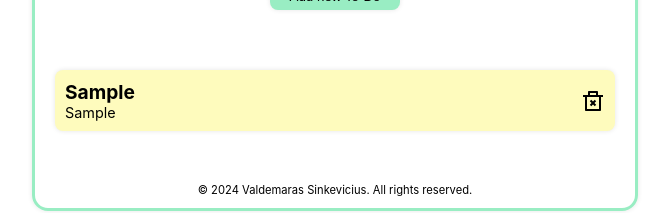
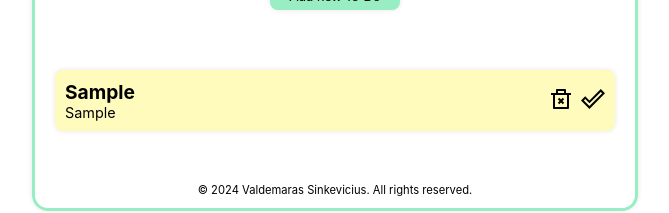
Before and after one commit to valsin132/TO-DO-APP, a React (Vite) app: page / in a window 1280 px wide. Both pictures are taken after typing "Sample", "Sample" into the empty fields and a click on the input "Add new To-Do". Shown: the part 291-504 px from the top of the page, without its empty margins (305-974 px from the left). Built offline with nearby package versions, Linux system fonts and the light colour scheme.

Commit message:
added complited icon and functionality

```diff
--- a/src/components/TaskDetails.jsx
+++ b/src/components/TaskDetails.jsx
@@ -1,21 +1,30 @@
 /* eslint-disable react/prop-types */
-import { useContext } from 'react';
+import { useContext, useState } from 'react';
 // import { ThemeContext } from '../contexts/ThemeContext';
 import { ToDoContext } from '../contexts/ToDoContext';
 import { RiDeleteBin2Line } from "react-icons/ri";
+import { MdOutlineDoneOutline } from "react-icons/md";
 
 const TaskDetails = ({task}) => {
+    const [completed, setCompleted] = useState(false);
     const {removeTask} = useContext(ToDoContext);
     // const {isLightTheme, light, dark} = useContext(ThemeContext);
     // const theme = isLightTheme ? light : dark;
 
+    const handleComplete = () => {
+        setCompleted(!completed)
+    }
+
     return (
-        <li>
+        <li className={completed ? 'task-completed' : ''}>
             <div>
                 <div className="task">{task.task}</div>
                 <div className="description">{task.description}</div>
             </div>
-            <RiDeleteBin2Line className='delete-icon' onClick={() => removeTask(task.id)} />
+            <div>
+                <RiDeleteBin2Line className='delete-icon' onClick={() => removeTask(task.id)} />
+                <MdOutlineDoneOutline className='complete-icon' onClick={handleComplete} />
+            </div>
         </li>
      );
 }
--- a/src/index.css
+++ b/src/index.css
@@ -68,10 +68,22 @@ body {
   font-size: 0.9em;
 }
 
+.task-list li.task-completed {
+  background-color: #99EDC3;
+  text-decoration: line-through;
+}
+
+.complete-icon {
+  min-width: 1.5rem;
+  min-height: 1.5rem;
+  cursor: pointer;
+}
+
 .delete-icon {
   min-width: 1.5rem;
   min-height: 1.5rem;
   cursor: pointer;
+  padding-right: 0.5rem;
 }
 
 .empty {
```
